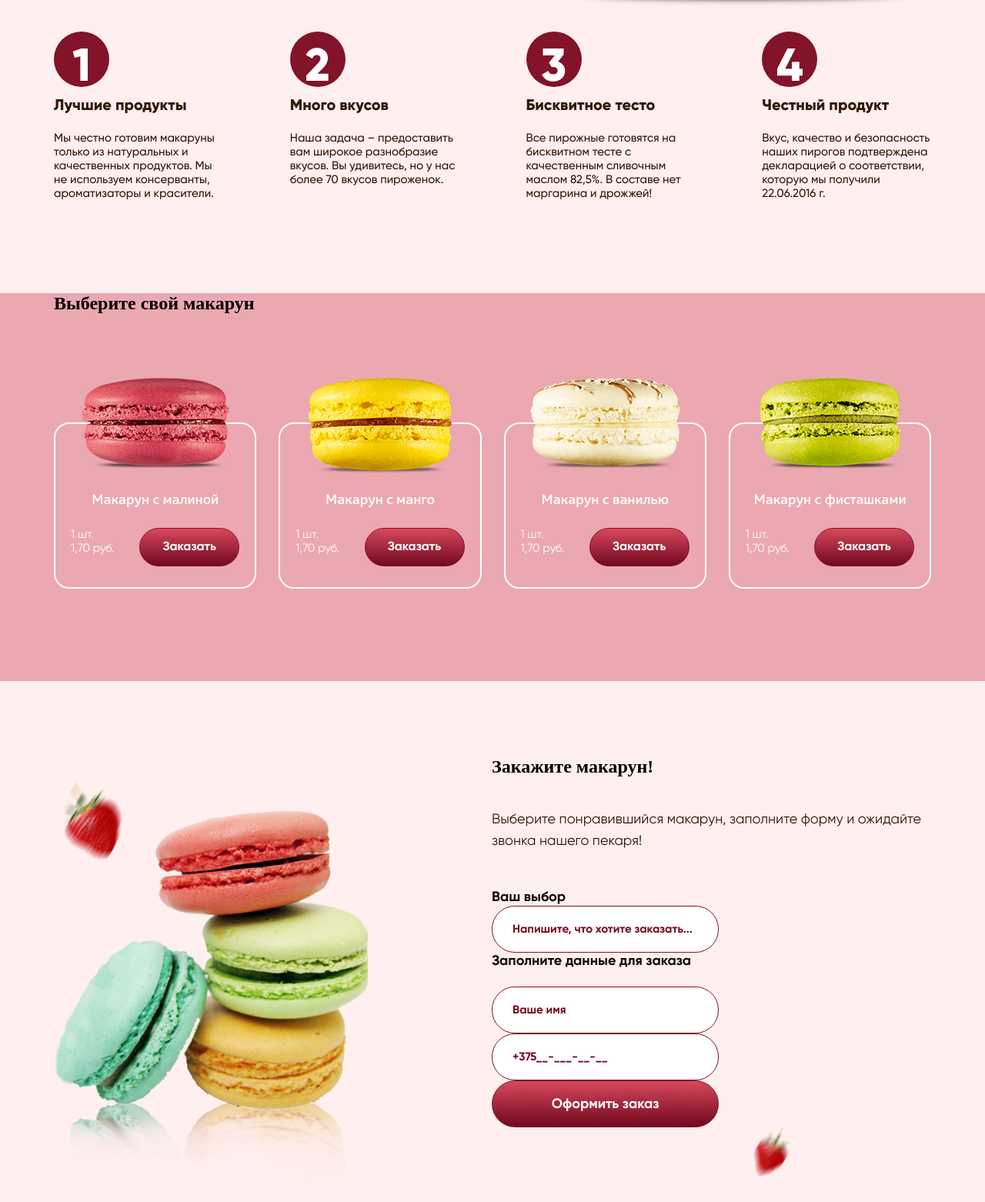
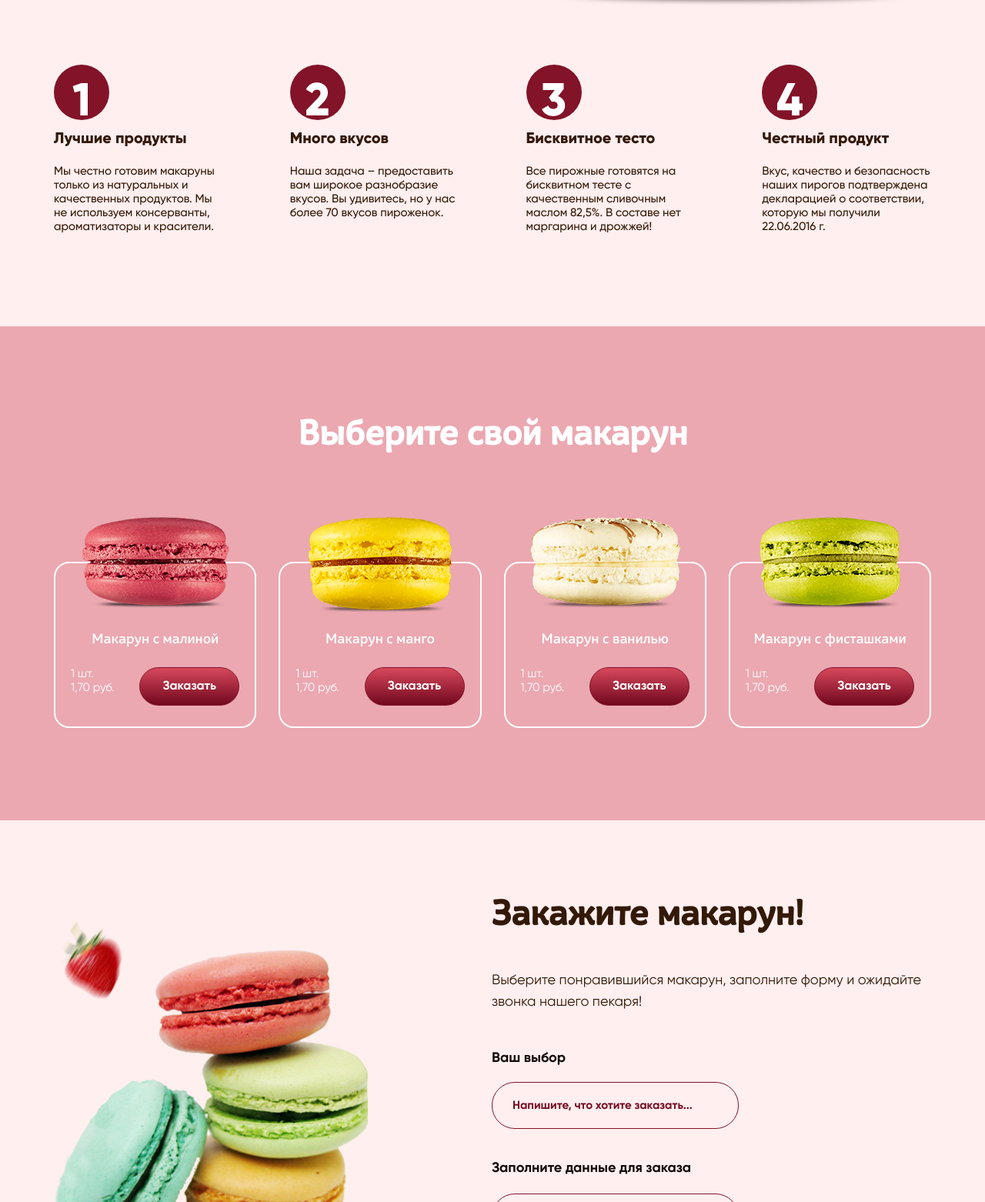
Before and after one commit to Kiryl1994/lending-macaroons, a plain HTML site: page 17.Лендинг Macaroons/index.html in a window 1280 px wide. Shown: the part 1238-2800 px from the top of the page at 77% size. Drawn offline with Linux system fonts and the light colour scheme.

Commit message:
Update style.css

```diff
--- a/17.Лендинг Macaroons/css/style.css
+++ b/17.Лендинг Macaroons/css/style.css
@@ -49,11 +49,6 @@
     padding: 38px 0 30px 0;
 }
 
-.menu {
-    padding-left: 226px;
-    padding-right: 310px;
-}
-
 .menu ul {
     display: flex;
     justify-content: space-between;
@@ -82,6 +77,7 @@
     font-size: 16px;
     font-family: "GilroyBold", sans-serif;
     color: rgb(255, 255, 255);
+    text-decoration: none;
 }
 
 
@@ -178,7 +174,7 @@
     padding: 119px 0 24px 0;
 }
 
-.information__title-main {
+.information__title h2 {
     font-size: 45px;
     font-family: "Tavolga", sans-serif;
     color: rgb(51, 25, 7);
@@ -221,7 +217,6 @@
 
 .information__description:hover .information__ellipse {
     background-color: rgb(235, 168, 177);
-    border: 1px solid rgb(130, 19, 40);
 }
 
 .information__description:hover span {
@@ -234,7 +229,7 @@
     color: rgb(255, 255, 255);
     display: block;
     margin: auto;
-    padding-top: 10px;
+    padding-top: 12px;
     transition: .5s;
 }
 
@@ -258,7 +253,7 @@
     background-color: rgb(235, 168, 177);
 }
 
-.product__main {
+.products h2 {
     font-size: 45px;
     font-family: "Tavolga", sans-serif;
     color: rgb(255, 255, 255);
@@ -353,7 +348,7 @@
    padding-left: 79px;
 }
 
-.order__title {
+.order__main h2 {
     font-size: 45px;
     font-family: "Tavolga", sans-serif;
     color: rgb(51, 25, 7);
@@ -372,12 +367,14 @@
     font-size: 18px;
     font-family: "GilroyBold", sans-serif;
     color: rgb(18, 10, 6);
-    padding-top: 48px;
+    margin-top: 48px;
+    margin-bottom: 20px;
 }
 
 .main__input-one {
     padding-top: 20px;
     padding-bottom: 40px;
+
 }
 
 .main__input-one input {
@@ -385,6 +382,8 @@
     border-radius: 30px;
     width: 293px;
     height: 59px;
+    background: rgb(255, 239, 239);
+    padding-left: 26px;
 }
 
 .main__input-one input::placeholder {
@@ -392,7 +391,6 @@
     font-family: "GilroyBold", sans-serif;
     color: rgb(118, 12, 34);
     font-weight: bold;
-    padding: 22px 0 24px 26px;
 }
 
 .main__input-one input:focus {
@@ -404,11 +402,12 @@
     font-size: 18px;
     font-family: "GilroyBold", sans-serif;
     color: rgb(18, 10, 6);
-    padding-bottom: 22px;
+    margin-top: 40px;
+    margin-bottom: 7px;
 }
 
 .main__input-two {
-    padding-bottom: 15px;
+    margin-top: 15px;
 }
 
 .main__input-two input {
@@ -418,6 +417,9 @@
     border-radius: 30px;
     width: 293px;
     height: 59px;
+    padding-left: 26px;
+    background: rgb(255, 239, 239);
+    margin-top: 15px;
 }
 
 .main__input-two input:focus {
@@ -430,12 +432,12 @@
     font-family: "GilroyBold", sans-serif;
     color: rgb(118, 12, 34);
     font-weight: bold;
-    padding: 22px 0 24px 26px;
 }
 
 .btn__two {
-    width: 295px;
+    width: 321px;
     height: 61px;
+    margin-top: 15px;
 }
 
 .transition__one {
@@ -517,6 +519,7 @@
     color: rgb(255, 255, 255);
     padding-top: 95px;
     text-align: end;
+    text-decoration: none;
 }
 
 .footer__rights {
@@ -569,7 +572,8 @@
 .arrow-container::after {
     content: '';
     position: absolute;
-    top: 2px;
+    top: 3px;
+    left: -1px;
     width: 0;
     height: 0;
     border-style: solid;
@@ -593,6 +597,7 @@
     font-size: 15px;
     font-family: "GilroyMedium", sans-serif;
     color: rgb(119, 10, 29);
+    line-height: 1.7;
     text-align: center;
     transform: translateY(200px);
     opacity: 0;
```
